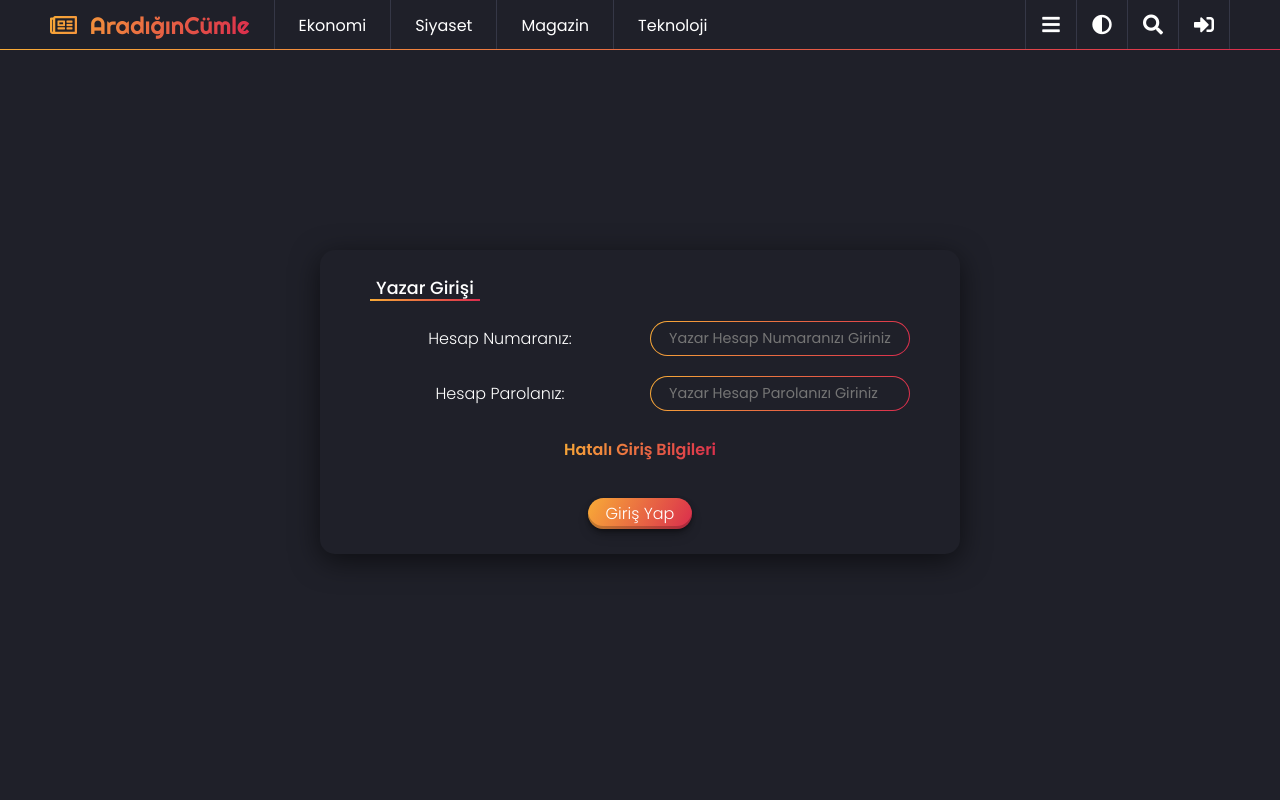
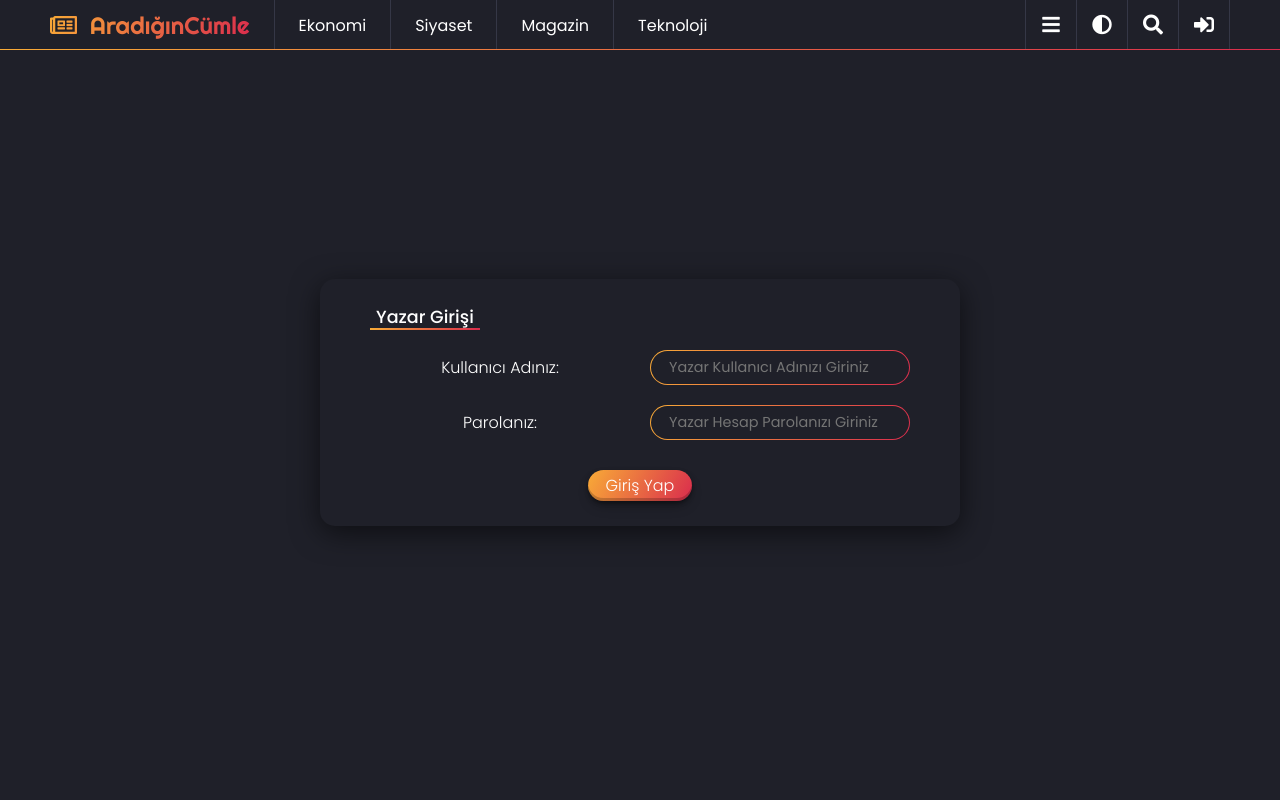
Before and after one commit to ahmetbulbul0/Aradigin-Cumle-Web-VueJs, a Vue app: page /giris-yap in a window 1280 px wide. Shown: the top 800 px of the page. Built offline with nearby package versions, Linux system fonts and the light colour scheme.

Commit message:
vuex and vuex persistedstate packages added, signin page completed, home view fixed, api js edited and store file created

```diff
--- a/package.json
+++ b/package.json
@@ -11,7 +11,9 @@
     "axios": "^1.1.3",
     "dotenv": "^16.0.3",
     "vue": "^3.2.38",
-    "vue-router": "^4.1.5"
+    "vue-router": "^4.1.5",
+    "vuex": "^4.0.2",
+    "vuex-persistedstate": "^4.1.0"
   },
   "devDependencies": {
     "@rushstack/eslint-patch": "^1.1.4",
--- a/src/api/index.js
+++ b/src/api/index.js
@@ -3,7 +3,7 @@ import axios from "axios";
 const API_URL = "http://localhost:8000/api/";
 
 const instance = axios.create({
-  baseURL: API_URL
+  baseURL: API_URL,
   // headers: { Authorization: "Bearer " + "7|xgTLwm9h7gwx94f46rgsXQO0msulS24zfjnsGaSg" }
 });
 
--- a/src/components/SignIn.vue
+++ b/src/components/SignIn.vue
@@ -4,30 +4,24 @@
       <div class="outTitle">
         <div class="inTitle">Yazar Girişi</div>
       </div>
-      <form class="signInForm" method="POST">
+      <form class="signInForm" @submit="signIn">
         <div class="formLine">
-          <label>Hesap Numaranız: </label>
+          <label>Kullanıcı Adınız: </label>
           <div class="outInputText">
-            <input
-              type="text"
-              placeholder="Yazar Hesap Numaranızı Giriniz"
-              name="no"
-            />
+            <input type="text" placeholder="Yazar Kullanıcı Adınızı Giriniz" v-model="username" required
+              autocomplete="username" />
           </div>
         </div>
         <div class="formLine">
-          <label>Hesap Parolanız: </label>
+          <label>Parolanız: </label>
           <div class="outInputText">
-            <input
-              type="password"
-              placeholder="Yazar Hesap Parolanızı Giriniz"
-              name="password"
-            />
+            <input type="password" placeholder="Yazar Hesap Parolanızı Giriniz" v-model="password" required
+              autocomplete="password" />
           </div>
         </div>
-        <div class="formLine">
+        <div class="formLine" v-if="store.state.signInError">
           <div class="outErrorBox">
-            <span> Hatalı Giriş Bilgileri </span>
+            <span>{{ store.state.signInError }}</span>
           </div>
         </div>
         <div class="formLine">
@@ -39,3 +33,23 @@
     </div>
   </div>
 </template>
+
+<script setup>
+import { ref } from "@vue/reactivity";
+import { watch } from "@vue/runtime-core";
+import store from "../store";
+
+const emit = defineEmits(["signIn"]);
+
+const username = ref("");
+const password = ref("");
+
+function signIn(ev) {
+  ev.preventDefault();
+  const credentials = {
+    username: username.value,
+    password: password.value,
+  };
+  emit("signIn", credentials);
+}
+</script>
--- a/src/main.js
+++ b/src/main.js
@@ -1,10 +1,12 @@
 import { createApp } from "vue";
 import App from "./App.vue";
 import router from "./router";
+import store from "./store";
 import "./assets/css/style.css";
 
 const app = createApp(App);
 
 app.use(router);
+app.use(store);
 
 app.mount("#app");
--- /dev/null
+++ b/src/store/index.js
@@ -0,0 +1,54 @@
+import { createStore } from "vuex";
+import createPersistedState from "vuex-persistedstate";
+import { postRequest } from "../api";
+
+const store = createStore({
+  state: {
+    token: "",
+    signInError: "",
+    user: {
+        username: "",
+        fullName: "",
+    }
+  },
+
+  getters: {},
+  mutations: {
+    setToken(state, token) {
+      state.token = token;
+    },
+    setUserData(state, data) {
+        state.user.username = data.username;
+        state.user.fullName = data.fullName;
+      },
+    setSignInError(state) {
+      state.signInError = "Hatalı Giriş Bilgileri";
+    },
+    resetSignInError(state) {
+      state.signInError = "";
+    },
+  },
+  actions: {
+    async signIn(state, credentials) {
+      state.commit("resetSignInError");
+      await postRequest("login", { data: credentials }).then((response) => {
+        switch (response.data.status) {
+          case 200:
+            state.commit("setToken", response.data.token);
+            state.commit("setUserData", response.data.user);
+            break;
+          case 404:
+            state.commit("setSignInError");
+            break;
+          default:
+            state.commit("setSignInError");
+            break;
+        }
+      })
+    },
+  },
+  modules: {},
+  plugins: [createPersistedState()],
+});
+
+export default store;
--- a/src/views/HomeView.vue
+++ b/src/views/HomeView.vue
@@ -13,7 +13,6 @@ import Small2List from "../components/2SmallList.vue";
 import Middle2List from "../components/2MiddleList.vue";
 import BigList from "../components/BigList.vue";
 import { getRequest } from "../api";
-
 
 const small2ListData = [
   {
--- a/src/views/SignInView.vue
+++ b/src/views/SignInView.vue
@@ -1,7 +1,15 @@
 <template>
-  <SignIn />
+  <SignIn @signIn="signIn" />
 </template>
 
 <script setup>
+import store from "../store";
 import SignIn from "../components/SignIn.vue";
+
+function signIn(credentials) {
+  store.dispatch("signIn", credentials).then(() => {
+   console.log(store.state.token);
+  });
+}
+
 </script>
```
Also changed, not shown: 1 other file (tests, documents, lock files or other folders).
